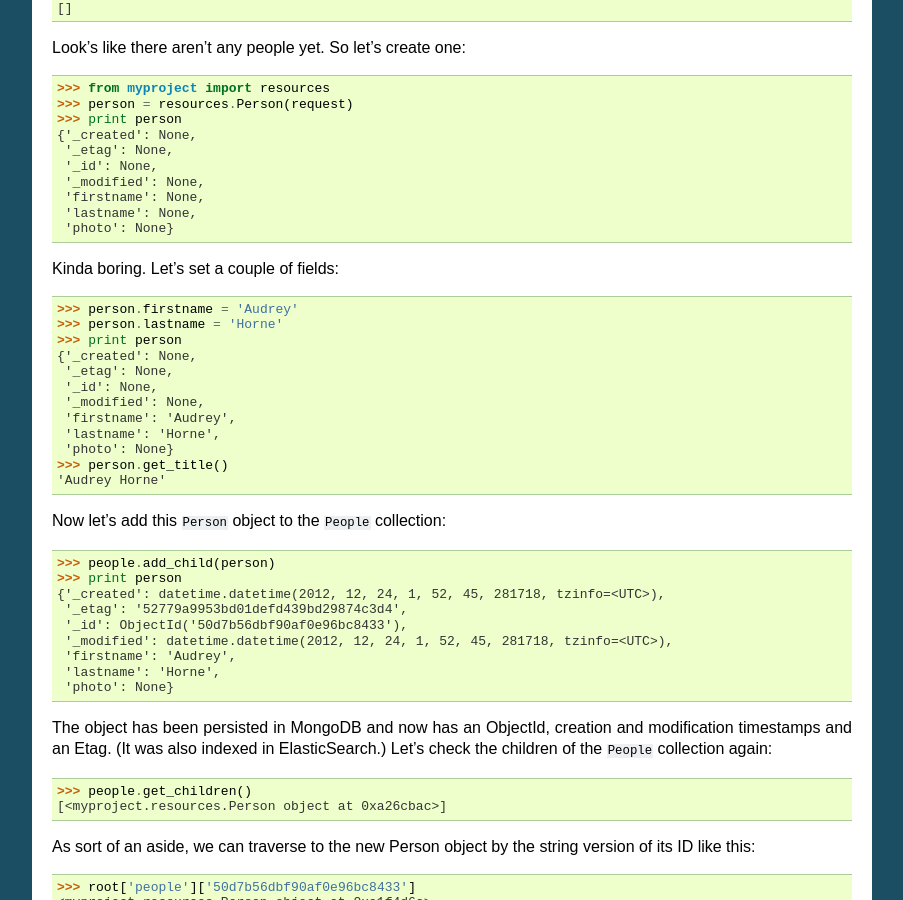
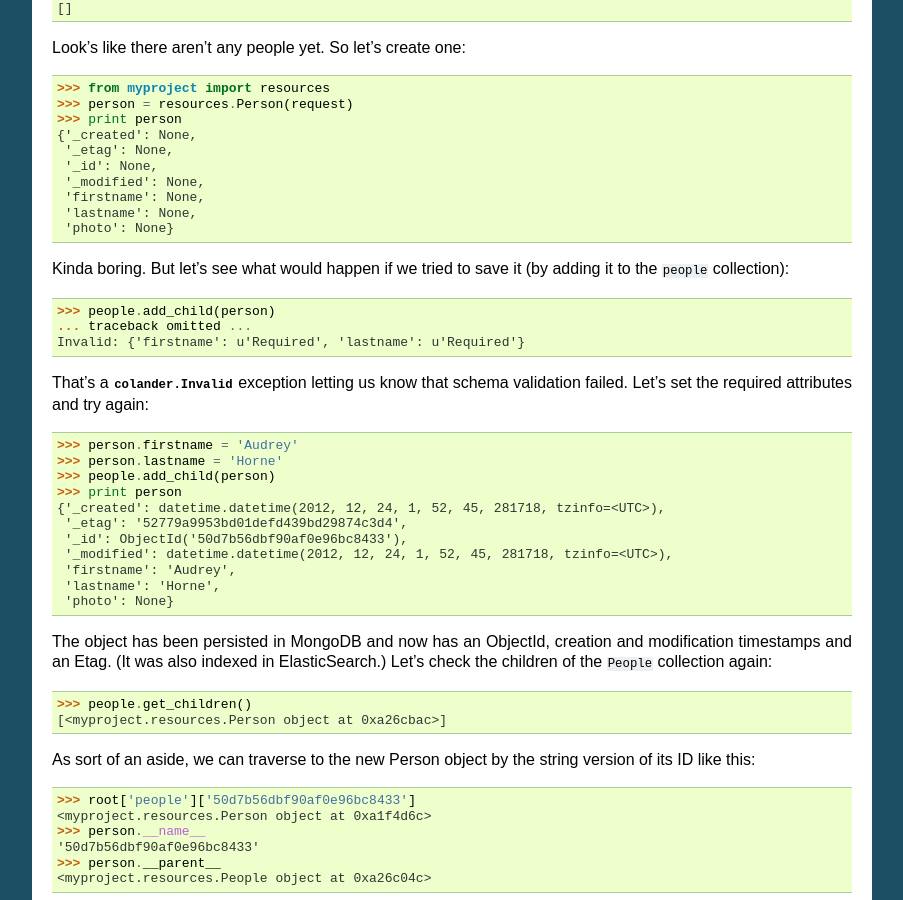
Before and after one commit to sbrauer/Audrey, a Sphinx documentation site: the page built from docs/source/overview.rst, in a window 1280 px wide and 900 px high, scrolled down 612 px. Shown: the whole window, without its empty margins (198-1101 px from the left). Built offline with Sphinx 7.4.7, drawn with Linux system fonts in a browser that asks for light colours; some of the changed text lies outside the part shown.

Commit message:
update docs

```diff
--- a/docs/source/overview.rst
+++ b/docs/source/overview.rst
@@ -48,23 +48,18 @@
      'lastname': None,
      'photo': None}
 
-Kinda boring.  Let's set a couple of fields::
+Kinda boring.  But let's see what would happen if we tried to save it (by
+adding it to the ``people`` collection)::
+
+    >>> people.add_child(person)
+    ... traceback omitted ...
+    Invalid: {'firstname': u'Required', 'lastname': u'Required'}
+
+That's a :class:`colander.Invalid` exception letting us know that schema
+validation failed.  Let's set the required attributes and try again::
 
     >>> person.firstname = 'Audrey'
     >>> person.lastname = 'Horne'
-    >>> print person
-    {'_created': None,
-     '_etag': None,
-     '_id': None,
-     '_modified': None,
-     'firstname': 'Audrey',
-     'lastname': 'Horne',
-     'photo': None}
-    >>> person.get_title()
-    'Audrey Horne'
-
-Now let's add this ``Person`` object to the ``People`` collection::
-
     >>> people.add_child(person)
     >>> print person
     {'_created': datetime.datetime(2012, 12, 24, 1, 52, 45, 281718, tzinfo=<UTC>),
```
Also changed, not shown: other parts of docs/source/overview.rst (+1 -1 lines).
